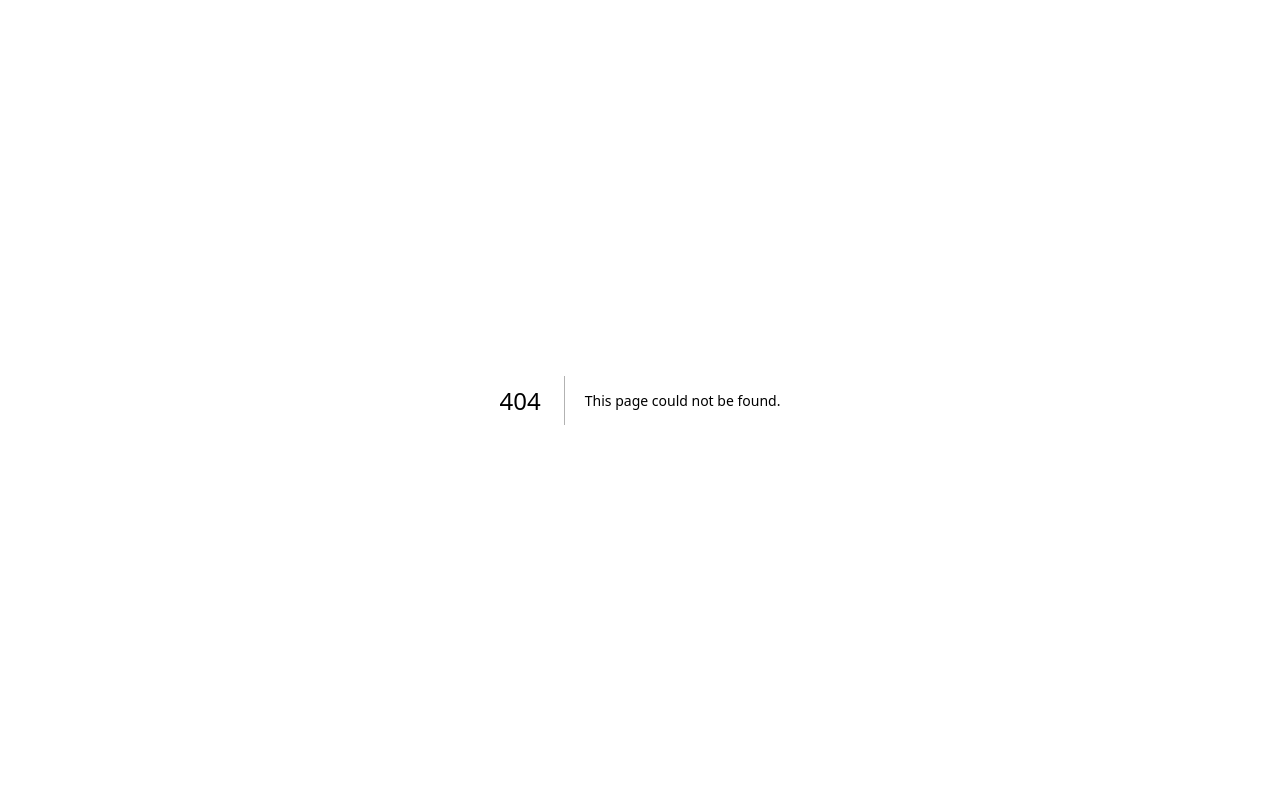
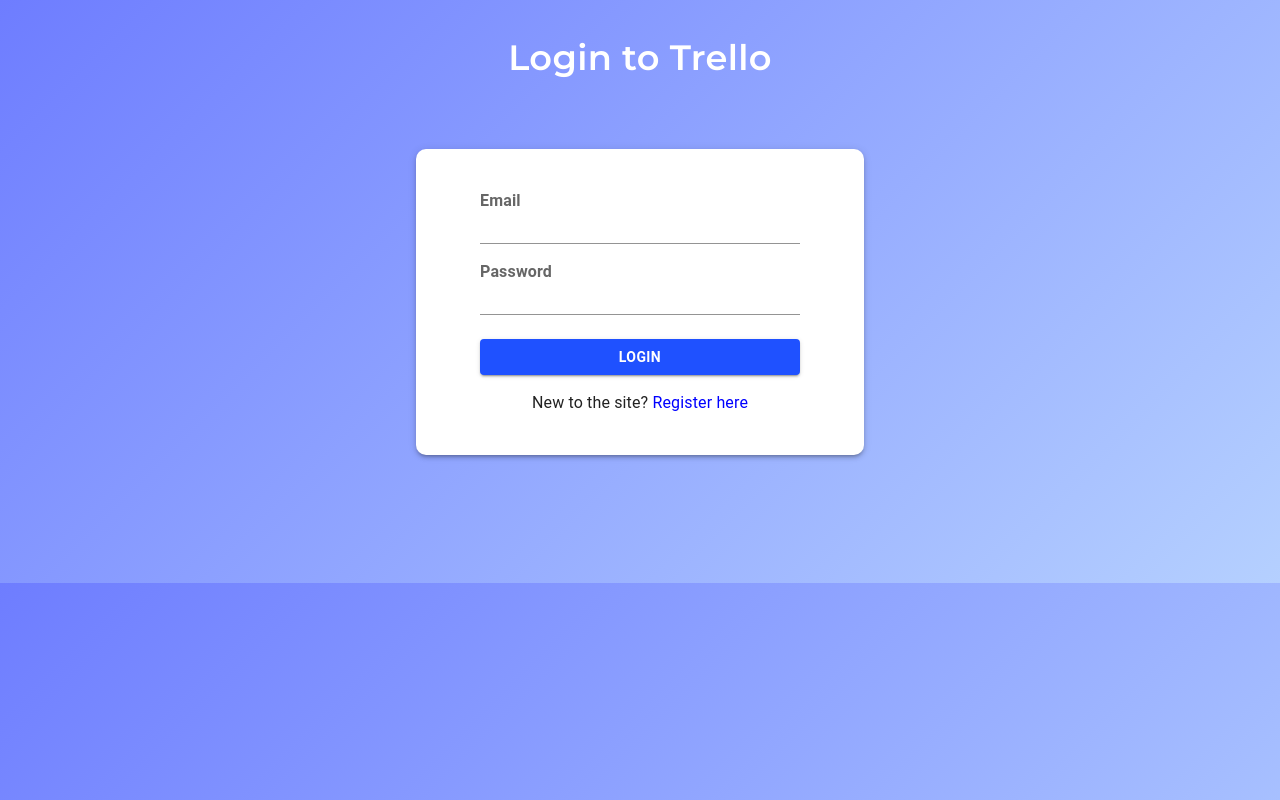
Before and after one commit to nasquez23/trello-clone, a Next.js app in the folder v3 - NextJS/: page /login in a window 1280 px wide. Before the commit this address had no page. Built offline with nearby package versions, Linux system fonts and the light colour scheme.

Commit message:
feat: add login and register pages

```diff
--- a/v3 - NextJS/src/app/globals.css
+++ b/v3 - NextJS/src/app/globals.css
@@ -1,3 +1,5 @@
+@import url('https://fonts.googleapis.com/css2?family=Montserrat:wght@400;500;600&display=swap');
+
 :root {
   --background: #ffffff;
   --foreground: #171717;
@@ -17,9 +19,9 @@
 }
 
 body {
+  background: linear-gradient(135deg, #6e7dff, #b5d0ff);
   color: var(--foreground);
-  background: var(--background);
-  font-family: Arial, Helvetica, sans-serif;
+  font-family: "Montserrat", sans-serif;
   -webkit-font-smoothing: antialiased;
   -moz-osx-font-smoothing: grayscale;
 }
--- /dev/null
+++ b/v3 - NextJS/src/app/login/page.tsx
@@ -0,0 +1,7 @@
+import AuthForm from "@/components/AuthForm";
+
+const LoginPage = () => {
+  return <AuthForm />;
+};
+
+export default LoginPage;
--- /dev/null
+++ b/v3 - NextJS/src/components/AuthForm.tsx
@@ -0,0 +1,99 @@
+"use client";
+
+import {
+  Box,
+  Button,
+  Input,
+  InputLabel,
+  Paper,
+  Typography,
+} from "@mui/material";
+import Link from "next/link";
+import { usePathname } from "next/navigation";
+
+const AuthForm = () => {
+  const pathname = usePathname();
+  const isLoginPage = pathname.includes("login");
+
+  return (
+    <>
+      <Box sx={{ marginTop: "2rem" }}>
+        <Typography
+          sx={{
+            color: "white",
+            fontWeight: "bold",
+            textAlign: "center",
+            fontSize: "2.2rem",
+            fontFamily: "Montserrat",
+          }}
+        >
+          {isLoginPage ? "Login" : "Register"} to Trello
+        </Typography>
+      </Box>
+      <Paper
+        elevation={3}
+        sx={{
+          width: "35%",
+          padding: "2.5rem 4rem",
+          margin: "4rem auto 10% auto",
+          borderRadius: "10px",
+        }}
+      >
+        <form
+          style={{
+            display: "flex",
+            flexDirection: "column",
+          }}
+        >
+          <InputLabel sx={{ fontWeight: 600 }} htmlFor="email">
+            Email
+          </InputLabel>
+          <Input id="email" type="email" name="email" />
+          <InputLabel
+            sx={{ marginTop: "1rem", fontWeight: 600 }}
+            htmlFor="email"
+          >
+            Password
+          </InputLabel>
+          <Input id="password" type="password" name="password" />
+          <Button
+            sx={{
+              marginTop: "1.5rem",
+              fontWeight: 600,
+              backgroundColor: "#1f51ff",
+              "&:hover": {
+                backgroundColor: "#0047ab",
+              },
+            }}
+            type="submit"
+            variant="contained"
+          >
+            {isLoginPage ? "Login" : "Register"}
+          </Button>
+          <Typography sx={{ textAlign: "center", marginTop: "1rem" }}>
+            {isLoginPage ? "New to the site? " : "Already have an account? "}
+            <Typography
+              component="span"
+              sx={{
+                color: "blue",
+                "&:hover": {
+                  color: "darkblue",
+                  textDecoration: "underline",
+                },
+              }}
+            >
+              <Link
+                style={{ transition: "0.3s" }}
+                href={isLoginPage ? "/register" : "/login"}
+              >
+                {isLoginPage ? "Register " : "Login "}here
+              </Link>
+            </Typography>
+          </Typography>
+        </form>
+      </Paper>
+    </>
+  );
+};
+
+export default AuthForm;
```
Also changed, not shown: v3 - NextJS/src/app/register/page.tsx (added, +11 -0 lines).
